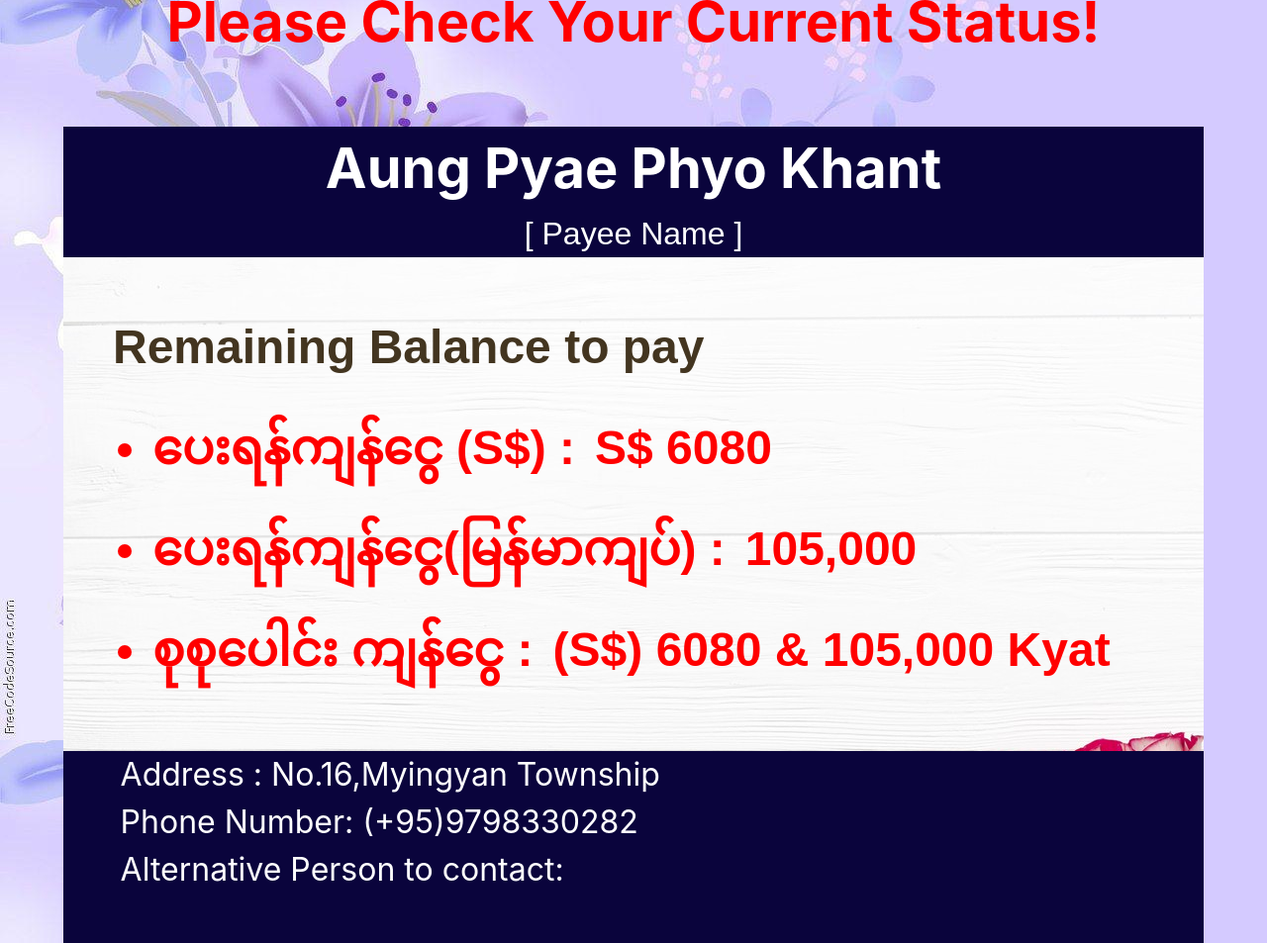
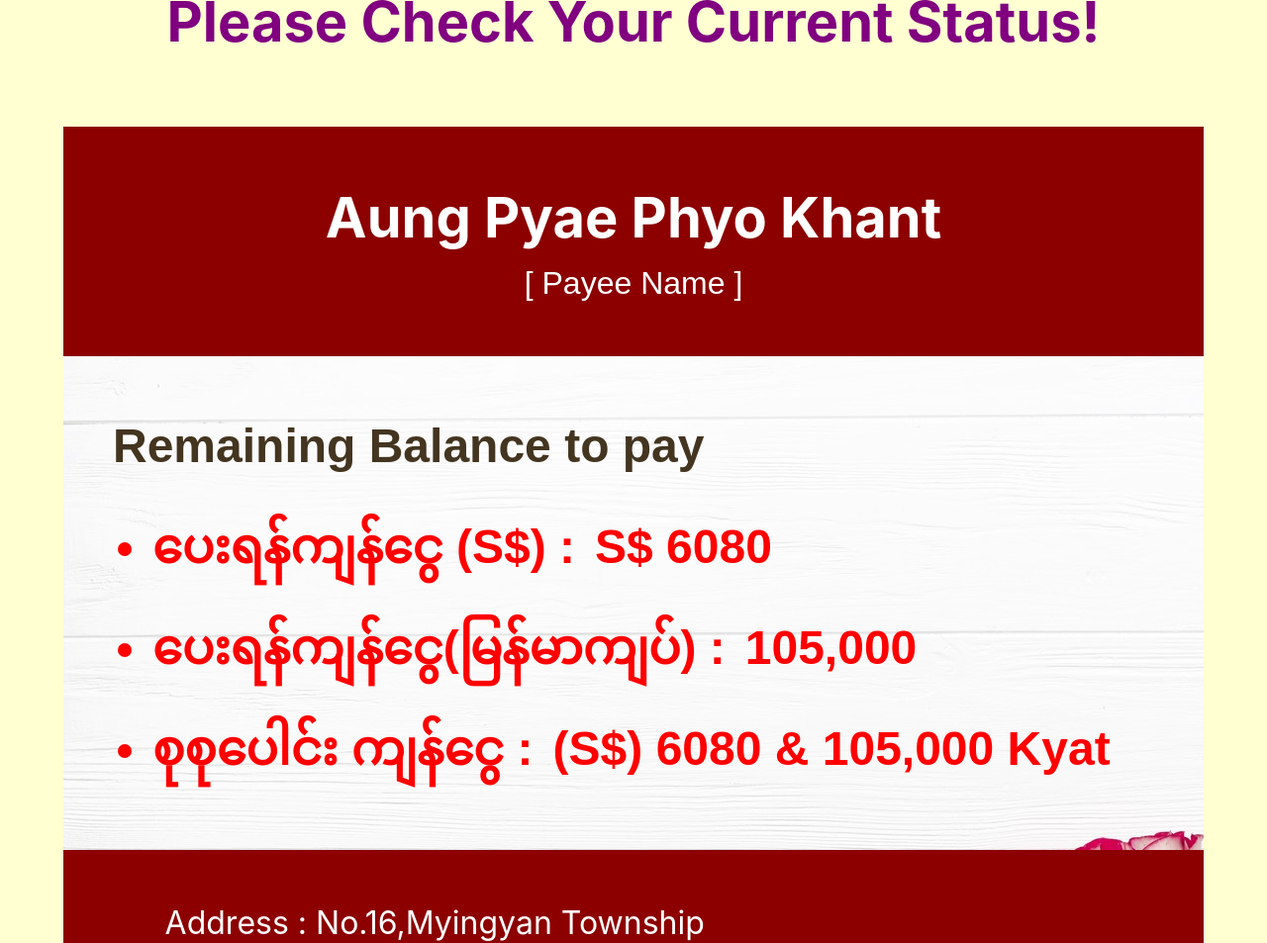
Before and after one commit to sandiago-a11y/aungpyae, a plain HTML site: page form.html in a window 1280 px wide. Shown: the part 20-973 px from the top of the page at 99% size. Drawn offline with nearby package versions, Linux system fonts and the light colour scheme.

Commit message:
Update style.css

```diff
--- a/style.css
+++ b/style.css
@@ -1,14 +1,15 @@
 body{
-  background-color: #303841;
+  background-color: #ffffd2;
   text-align: center;
   font-style: 'arial';
-  background-image: url("images/background-img1.png");
+  /* background-image: url("images/background-img1.png"); */
 
 }
 
 .header{
+  padding: 50px;
   margin:5% 5% 0;
-  background-color: #0a043c ;
+  background-color: #8c0000 ;
     width:90%;
 }
 .body{
@@ -21,16 +22,16 @@ body{
   padding: 50px 0;
 }
 .contact-div{
-  background-color: #0a043c;
+  padding: 50px;
+  background-color: #8c0000;
   margin:0 5% 5%;
-  height: 200px;
   text-align: left;
 }
 /* Fonts */
 .page-header{
   font-size: 350%;
   font-weight: bold;
-  color:red;
+  color:purple;
 }
 .headertext{
   font-size: 350%;
@@ -78,3 +79,7 @@ margin:0 20px 0 0;
   margin:0% 5%;
 
 }
+#page-title{
+  padding:20px;
+  margin:0px;
+}
```
